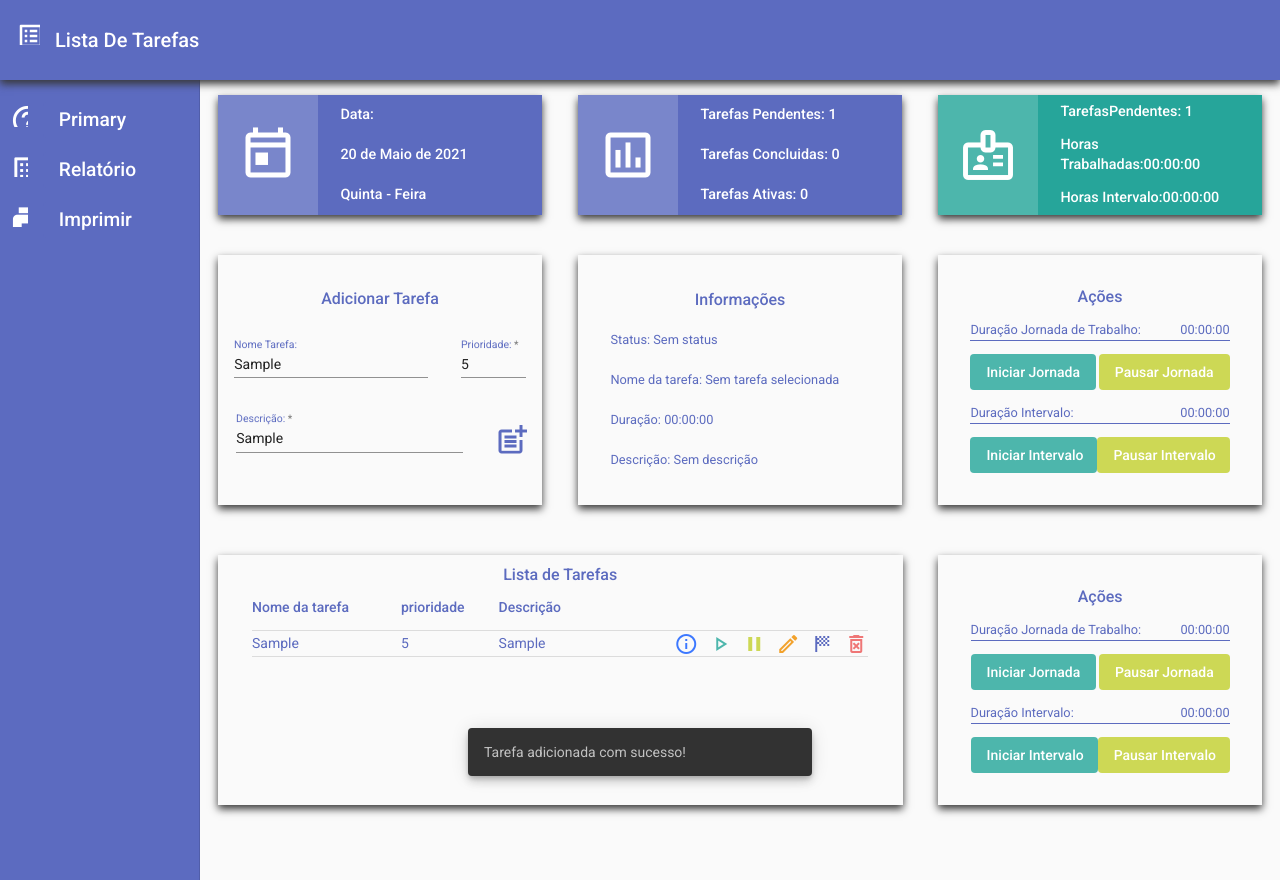
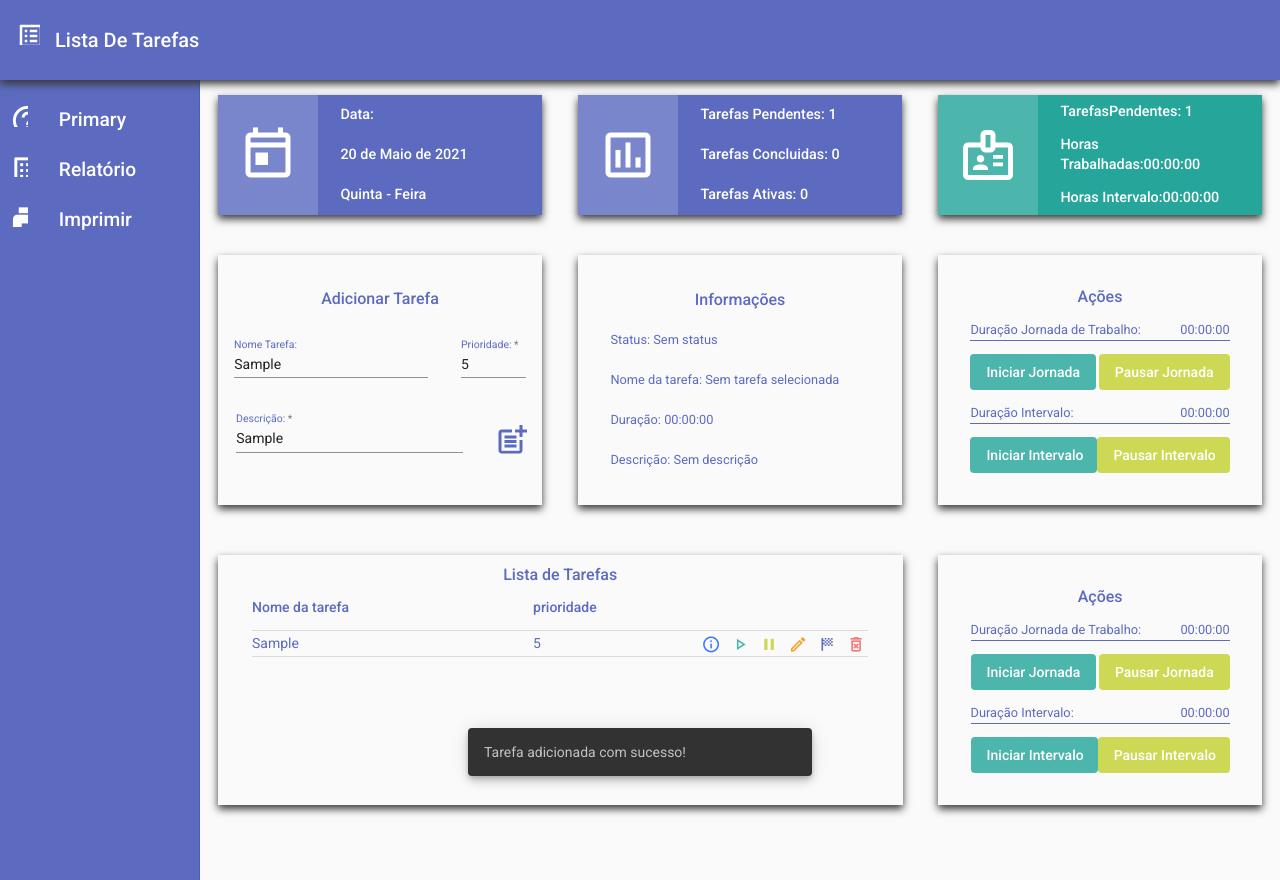
Before and after one commit to fernando-albsilva/lista_de_tarefas_angular, an Angular app: page / in a window 1280 px wide. Both pictures are taken after typing "Sample", "5", "Sample" into the empty fields and a click on the button "post_add". Built offline with nearby package versions, Linux system fonts and the light colour scheme.

Commit message:
corrigindo elipse do card informacao e da lista de tarefas

```diff
--- a/src/app/sidebar/lista-de-tarefas/modal-lista-de-tarefa/modal-informacoes-tarefa.component.html
+++ b/src/app/sidebar/lista-de-tarefas/modal-lista-de-tarefa/modal-informacoes-tarefa.component.html
@@ -1,6 +1,6 @@
 <div class="height-80 width-100 flex-column gap-15">
-    <span class="card-title width-80 flex-column"> Informações </span>
-    <span class="card-text width-80"> Nome da tarefa: {{nome_tarefa}} </span>
-    <span class="card-text width-80"> Prioridade: {{prioridade_tarefa}} </span>
-    <span class="card-text width-80"> Descrição: {{descricao_Tarefa}} </span>
+    <div class="card-title width-80 flex-column"><span> Informações </span></div>
+    <div class="card-text width-80 border"> <span>Prioridade: {{prioridade_tarefa}}</span> </div>
+    <div class="card-text width-80 flex-row border"><span class="elipse height-80px"> Nome da tarefa: {{nome_tarefa}}</span> </div>
+    <div class="card-text width-80 flex-row border"> <span class="elipse over-y height-150px">Descrição: {{descricao_Tarefa}}</span> </div>
 </div>
--- a/src/app/sidebar/lista-de-tarefas/modal-lista-de-tarefa/modal-informacoes-tarefa.scss
+++ b/src/app/sidebar/lista-de-tarefas/modal-lista-de-tarefa/modal-informacoes-tarefa.scss
@@ -7,6 +7,13 @@
 }
 .gap-15{
     gap:15px;
+}
+.elipse{
+    overflow:hidden;
+    text-overflow:ellipsis;
+}
+.over-y{
+    overflow-y: auto;
 }
 span{
     width: 100%;
@@ -19,6 +26,12 @@ span{
 }
 .height-80{
     height: 80%;
+}
+.height-150px{
+    max-height: 150px;
+}
+.height-80px{
+    max-height: 80px;
 }
 .flex-column{
     display: flex;
@@ -39,3 +52,8 @@ span{
     font-weight: 400;
     color: #5C6BBF;
 }
+.border{
+    // border-top: 0.5px solid #919191;
+    border-bottom: 0.5px solid #919191;
+
+}
--- a/src/app/sidebar/tabela-tarefa-adicionada/tabela-tarefa-adicionada.component.html
+++ b/src/app/sidebar/tabela-tarefa-adicionada/tabela-tarefa-adicionada.component.html
@@ -4,22 +4,22 @@
     <!-- nome_tarefa Column -->
     <ng-container matColumnDef="nome_tarefa">
       <th mat-header-cell *matHeaderCellDef> Nome da tarefa </th>
-      <td mat-cell *matCellDef="let element"> {{element.nome_tarefa}} </td>
+      <td mat-cell *matCellDef="let element" class="flex-row"><span class="width-nome-tarefa elipse heigth-25px"> {{element.nome_tarefa}}</span> </td>
     </ng-container>
 
     <!-- prioridade Column -->
     <ng-container matColumnDef="prioridade">
       <th mat-header-cell *matHeaderCellDef> prioridade </th>
-      <td mat-cell *matCellDef="let element"> {{element.prioridade}} </td>
+      <td mat-cell *matCellDef="let element" > <span class="width-prioridade"> {{element.prioridade}}</span> </td>
     </ng-container>
 
     <!-- descricao Column -->
     <ng-container matColumnDef="descricao">
-      <th mat-header-cell *matHeaderCellDef> Descrição </th>
+      <th mat-header-cell *matHeaderCellDef>  </th>
 
-      <td mat-cell *matCellDef="let element" class="flex-row">
-        <span> {{element.descricao}} </span>
-        <span class="flex-row gap-10">
+      <td mat-cell *matCellDef="let element" class="">
+        <!-- <span> {{element.descricao}} </span> -->
+        <span class="flex-row flex-end gap-10">
           <mat-icon class="icone material-icons-outlined blue"
                     matTooltip="Informações da Tarefa"
                     (click)="mostrarInformacaoTarefa($event,element)"
@@ -55,11 +55,11 @@
 
 </div>
 <ng-container *ngIf="modalInfo">
-  <div class="flex-column modal-info">
-    <app-modal-informacoes-tarefa [tarefa]="tarefaInfo" class="width-100">
+  <div class="flex-column-modal modal-info">
+    <app-modal-informacoes-tarefa [tarefa]="tarefaInfo" class="width-100 height-70">
     </app-modal-informacoes-tarefa>
     <mat-icon
-        class="icone material-icons-outlined purple"
+        class="icone material-icons-outlined purple height-10"
         matTooltip="Voltar"
         (click)="fecharModalInformacaoTarefa()"
     >
--- a/src/app/sidebar/tabela-tarefa-adicionada/tabela-tarefa-adicionada.component.scss
+++ b/src/app/sidebar/tabela-tarefa-adicionada/tabela-tarefa-adicionada.component.scss
@@ -16,10 +16,33 @@ table {
     justify-content: space-around;
     align-items: center;
 }
+.flex-column-modal{
+  display: flex;
+  flex-direction: column;
+  flex-wrap: nowrap;
+  justify-content: center;
+  align-items: center;
+}
+.flex-row{
+  display: flex!important;
+  flex-direction: row!important;
+  flex-wrap: nowrap!important;
+  align-items: center!important;
+  justify-content: space-between!important;
+}
+.flex-end{
+  justify-content: flex-end!important;
+}
+
 .width-100{
   width: 100%;
 }
-
+.height-70{
+  height: 70%;
+}
+.height-10{
+  height: 10%;
+}
 ::-webkit-scrollbar {
     width: 5px;
 }
@@ -29,14 +52,6 @@ table {
     border-radius: 10px;
     background: rgba(92,107,191,0.8);
     // -webkit-box-shadow: inset 0 0 6px rgba(0, 0, 0, 0.5);
-}
-
-.flex-row{
-  display: flex!important;
-  flex-direction: row!important;
-  flex-wrap: nowrap!important;
-  align-items: center!important;
-  justify-content: space-between!important;
 }
 
 .tabela-container{
@@ -68,13 +83,24 @@ tr{
   position: absolute;
   top: 30%;
   right: 40%;
-  height: 300px;
+  height: 500px;
   width: 400px;
   box-shadow: 0px 4px 20px 2px #383838;
   z-index: 3;
   background-color: #fafafa;
 }
-qqqqqq
+.width-nome-tarefa{
+  width: 195px;
+}
+.heigth-25px{
+  height: 25px!important;
+}
+.elipse{
+  overflow:hidden;
+  overflow-y: hidden;
+  text-overflow:ellipsis;
+
+}
 .icone{
   transform: scale(0.8);
   cursor: pointer;
@@ -109,7 +135,7 @@ color:#4DB6AC;
 }
 
 .gap-10{
-  gap:10px;
+  gap:5px;
 }
 button{
   height: 25px;
```
